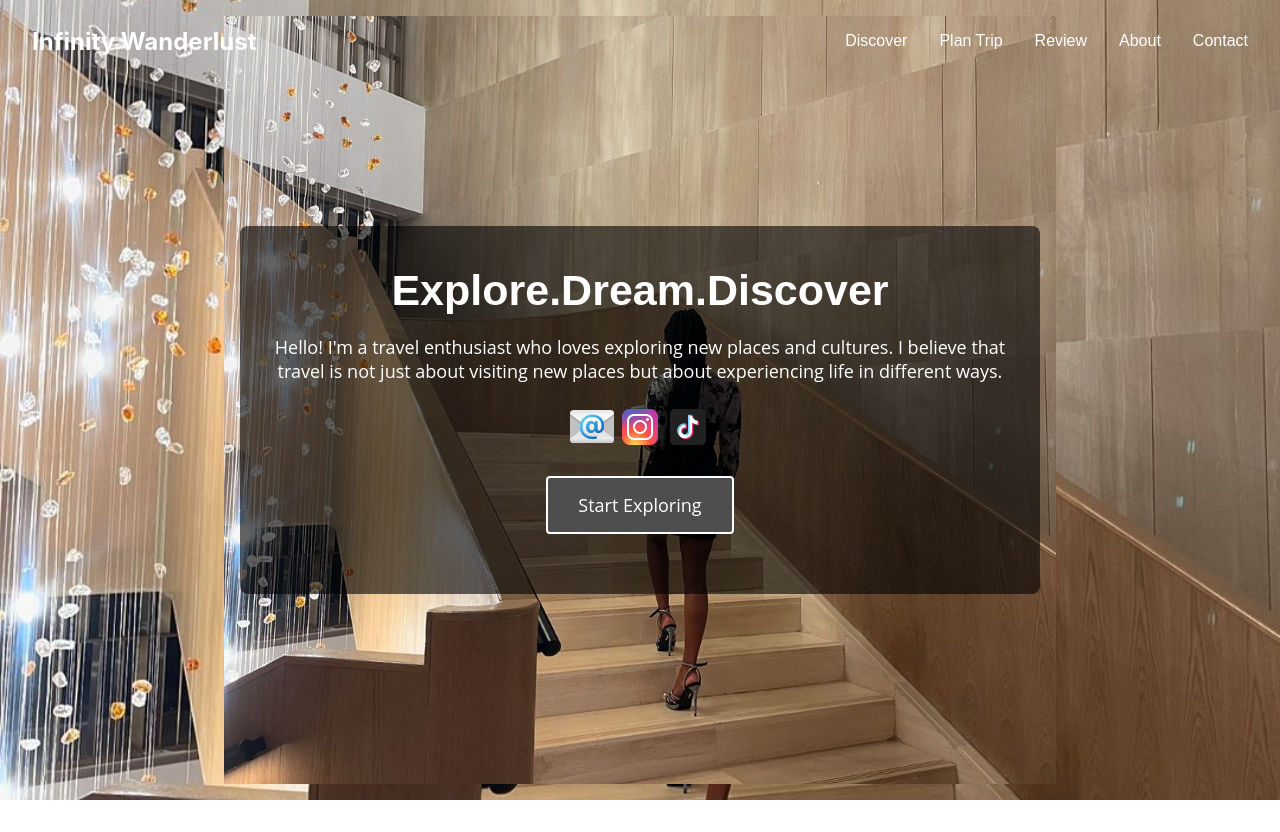
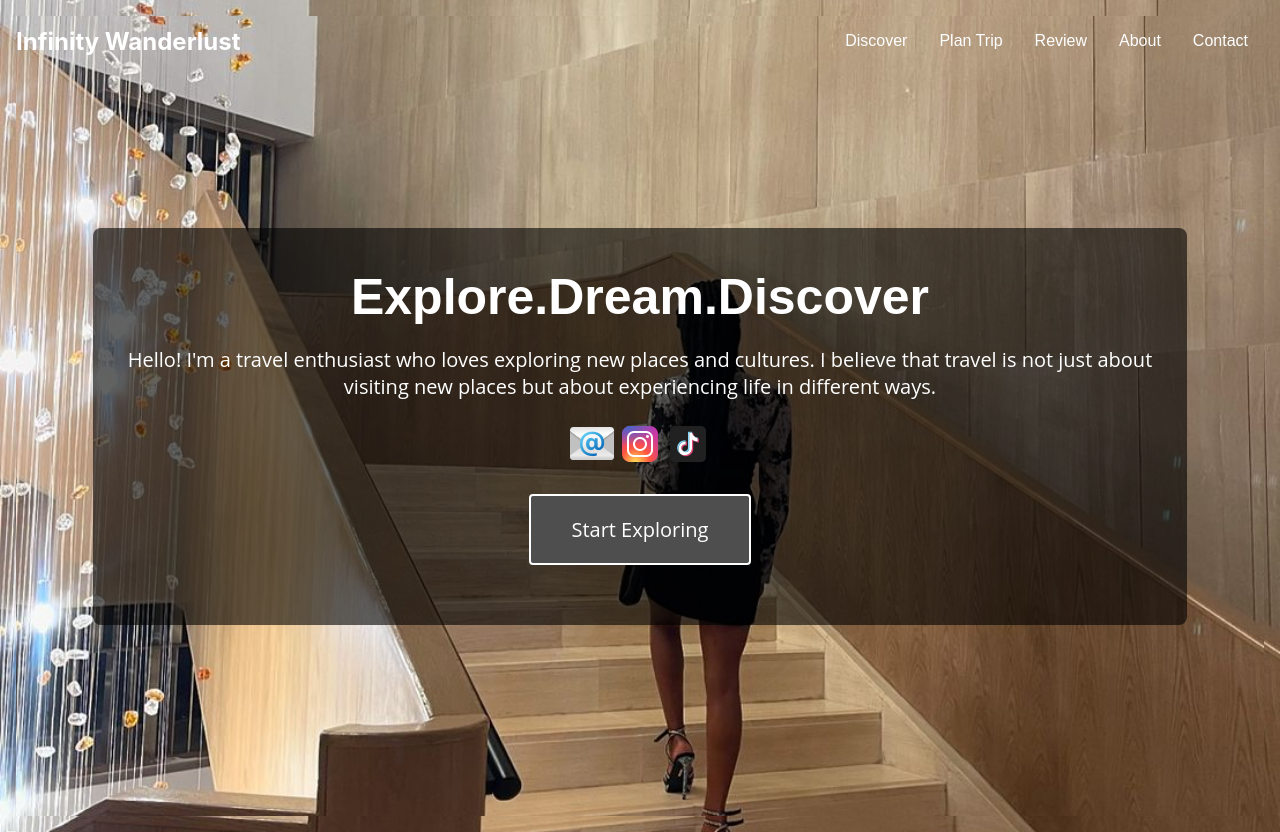
Before and after one commit to BM-Ghost/infinity-wanderlust, a React (Create React App) app: page / in a window 1280 px wide. Before the commit the page ends 800 px from the top, so only its background shows below. Built offline with nearby package versions, Linux system fonts and the light colour scheme.

Commit message:
Navigation

```diff
--- a/src/components/Main.css
+++ b/src/components/Main.css
@@ -1,3 +1,4 @@
+/* Main.css */
 .homepage {
   background-image: url('./images/jw_marriott.jpg');
   background-size: cover;
@@ -7,179 +8,68 @@
   padding: 16px;
   display: flex;
   flex-direction: column;
-  justify-content: center; /* Center vertically */
-  align-items: center; /* Center horizontally */
-  height: 100vh;
-}
-
-.main-container {
-  display: flex;
-  justify-content: space-between; /* Space between logo and menu */
-  align-items: center; /* Align items to the center */
+  justify-content: center;
+  align-items: center;
+  min-height: 100vh;
   width: 100%;
-  position: absolute;
-  top: 0;
-  left: 0;
-  padding: 16px;
-}
-
-.logo {
-  color: #fff;
-  font-size: 24px;
-  font-weight: bold;
-  text-align: left; /* Ensure logo is always aligned left */
-  margin-left: 16px; /* Add margin for spacing */
-}
-
-.nav-menu {
-  display: flex;
-  justify-content: flex-end; /* Align items to the right */
-  align-items: center;
-  gap: 20px;
-}
-
-.nav-icon {
-  display: none;
-  color: #fff;
-  cursor: pointer;
-  font-size: 24px;
-  position: absolute;
-  top: 16px;
-  left: 16px;
-}
-
-.dropdown {
-  position: relative;
-  display: inline-block;
-}
-
-.dropbtn {
-  background-color: transparent;
-  color: white;
-  padding: 16px;
-  font-size: 16px;
-  border: none;
-  cursor: pointer;
-}
-
-.dropbtn:hover {
-  background-color: grey; /* Change background color on hover */
-}
-
-.dropdown-content {
-  display: none;
-  position: absolute;
-  background-color: #f1f1f1;
-  min-width: 160px;
-  box-shadow: 0px 8px 16px 0px rgba(0,0,0,0.2);
-  z-index: 1;
-}
-
-.dropdown-content a {
-  color: black;
-  padding: 12px 16px;
-  text-decoration: none;
-  display: block;
-}
-
-.dropdown-content a:hover {
-  background-color: #ddd;
-}
-
-.dropdown:hover .dropdown-content {
-  display: block;
+  box-sizing: border-box; /* Ensures padding is included in element's total width and height */
 }
 
 .bio-section {
   margin-top: 20px;
-  background-color: rgba(0, 0, 0, 0.6); /* Semi-transparent background */
-  padding: 40px 20px; /* Increase padding for more space */
+  background-color: rgba(0, 0, 0, 0.6);
+  padding: 40px 20px;
   border-radius: 8px;
-  text-align: center; /* Center align text */
-  align-self: center; /* Center align within the parent */
-  max-width: 800px; /* Limit the width of the section */
-  color: #FFFFFF; /* Text color */
-  font-family: 'Open Sans', sans-serif; /* Font family */
-  font-size: 18px; /* Font size */
-  font-weight: 400; /* Font weight */
+  text-align: center;
+  max-width: 90%; /* Adjust max-width for better flexibility */
+  box-sizing: border-box; /* Ensures padding is included in element's total width and height */
+  color: #FFFFFF;
+  font-family: 'Open Sans', sans-serif;
+  font-size: 20px;
+  font-weight: 400;
 }
 
 .bio-section h2 {
-  margin: 0 0 20px 0; /* Increase margin for spacing */
-  font-family: 'Average', sans-serif; /* Font family */
-  font-size: 43px; /* Font size */
-  font-weight: 700; /* Font weight */
+  margin: 0 0 20px 0;
+  font-family: 'Average', sans-serif;
+  font-size: 50px;
+  font-weight: 700;
+  word-wrap: break-word; /* Allow words to break if they are too long */
 }
 
 .bio-section p {
-  margin: 0 0 20px 0; /* Increase margin for spacing */
-  font-size: 18px; /* Font size */
-  font-weight: 400; /* Font weight */
+  margin: 0 0 20px 0;
+  font-size: 20px;
+  font-weight: 400;
 }
 
 .explore-more-link {
   display: inline-block;
   color: #fff;
-  background-color: #4e4e4e; /* Primary button color */
-  padding: 15px 30px; /* Increase padding for larger button */
+  background-color: #4e4e4e;
+  padding: 20px 40px;
   text-decoration: none;
   border-radius: 4px;
   transition: background-color 0.3s ease;
-  border: 2px solid #fff; /* Add border for the box effect */
+  border: 2px solid #fff;
+  font-size: 20px;
 }
 
 .explore-more-link:hover {
-  background-color: #b37400; /* Darken button color on hover */
+  background-color: #b37400;
 }
 
+/* Media queries for devices with max-width of 768px (phones, small tablets) */
 @media (max-width: 768px) {
-  .nav-menu {
-    display: none; /* Hide the menu when screen is minimized */
-  }
-
-  .nav-icon {
-    display: block; /* Show the hamburger menu */
-  }
-
-  .menu {
-    display: none;
-    flex-direction: column;
-    position: absolute;
-    top: 60px;
-    left: 16px;
-    background-color: #333;
-    padding: 10px;
-    border-radius: 8px;
-  }
-
-  .menu.active {
-    display: flex;
-  }
-
-  .menu-item {
-    color: #fff;
-    padding: 10px;
-    cursor: pointer;
-    text-decoration: none;
-  }
-
-  .menu-item:hover {
-    background-color: grey;
-  }
-
-  .logo {
-    text-align: center; /* Center logo when screen is minimized */
-    flex: 1;
-    margin: 0; /* Reset margin for centering */
-  }
-
   .bio-section {
     margin-top: 40px;
-    padding: 30px 15px; /* Adjust padding for mobile view */
+    padding: 30px 15px;
+    max-width: 100%; /* Ensure bio section does not exceed screen width */
   }
 
   .bio-section h2 {
     font-size: 28px; /* Adjust font size for mobile view */
+    word-wrap: break-word; /* Ensure text breaks properly on small screens */
   }
 
   .bio-section p {
@@ -188,5 +78,6 @@
 
   .explore-more-link {
     padding: 12px 24px; /* Adjust padding for mobile view */
+    font-size: 16px; /* Adjust font size for mobile view */
   }
 }
--- a/src/components/Main.js
+++ b/src/components/Main.js
@@ -1,66 +1,15 @@
-import React, { useState, useRef, useEffect } from 'react';
+// Main.js
+import React from 'react';
 import './Main.css';
+import Navigation from './Navigation';
 import emailIcon from './images/email_icon.png';
 import instagramIcon from './images/instagram_icon.png';
 import tiktokIcon from './images/tiktok_icon.png';
 
 const Main = () => {
-  const [isMenuOpen, setIsMenuOpen] = useState(false);
-  const menuRef = useRef(null);
-
-  const toggleMenu = () => setIsMenuOpen(!isMenuOpen);
-
-  const handleClickOutside = (event) => {
-    if (menuRef.current && !menuRef.current.contains(event.target)) {
-      setIsMenuOpen(false);
-    }
-  };
-
-  useEffect(() => {
-    document.addEventListener('mousedown', handleClickOutside);
-    return () => {
-      document.removeEventListener('mousedown', handleClickOutside);
-    };
-  }, []);
-
   return (
     <div className="homepage">
-      <div className="main-container">
-        <div className="logo">Infinity Wanderlust</div>
-        <div className="nav-icon" onClick={toggleMenu}>
-          &#9776; {/* Unicode character for hamburger icon */}
-        </div>
-        <div ref={menuRef} className={`menu ${isMenuOpen ? 'active' : ''}`}>
-          <div className="dropdown">
-            <button className="dropbtn">Discover</button>
-            <div className="dropdown-content">
-              <a href="#!">Travel Experiences</a>
-              <a href="#!">Places to Visit</a>
-            </div>
-          </div>
-          <div className="dropdown">
-            <button className="dropbtn">Plan Trip</button>
-            <div className="dropdown-content">
-              <a href="#!">Itineraries</a>
-              <a href="#!">Travel Tips</a>
-            </div>
-          </div>
-          <div className="dropdown">
-            <button className="dropbtn">Review</button>
-            <div className="dropdown-content">
-              <a href="#!">Destination Reviews</a>
-              <a href="#!">Travel Blog</a>
-            </div>
-          </div>
-          <div className="dropdown">
-            <button className="dropbtn">About</button>
-          </div>
-          <div className="dropdown">
-            <button className="dropbtn">Contact</button>
-          </div>
-        </div>
-      </div>
-
+      <Navigation />
       <div className="bio-section">
         <h2>Explore.Dream.Discover</h2>
         <p>Hello! I'm a travel enthusiast who loves exploring new places and cultures. I believe that travel is not just about visiting new places but about experiencing life in different ways.</p>
--- /dev/null
+++ b/src/components/Navigation.css
@@ -0,0 +1,122 @@
+/* Navigation.css */
+.main-container {
+    display: flex;
+    justify-content: space-between;
+    align-items: center;
+    width: 100%;
+    padding: 16px;
+    position: absolute;
+    top: 0;
+    left: 0;
+    box-sizing: border-box; /* Ensures padding is included in element's total width and height */
+  }
+
+  .logo {
+    color: #fff;
+    font-size: 24px;
+    font-weight: bold;
+    text-align: left;
+  }
+
+  .nav-icon {
+    display: none;
+    color: #fff;
+    cursor: pointer;
+    font-size: 24px;
+    position: absolute;
+    top: 16px;
+    left: 16px; /* Keep hamburger menu on the left */
+  }
+
+  .nav-menu {
+    display: flex;
+    justify-content: flex-end;
+    align-items: center;
+    gap: 20px;
+  }
+
+  .dropdown {
+    position: relative;
+    display: inline-block;
+  }
+
+  .dropbtn {
+    background-color: transparent;
+    color: white;
+    padding: 16px;
+    font-size: 16px;
+    border: none;
+    cursor: pointer;
+  }
+
+  .dropbtn:hover {
+    background-color: grey;
+  }
+
+  .dropdown-content {
+    display: none;
+    position: absolute;
+    background-color: #f1f1f1;
+    min-width: 160px;
+    box-shadow: 0px 8px 16px 0px rgba(0,0,0,0.2);
+    z-index: 1;
+  }
+
+  .dropdown-content a {
+    color: black;
+    padding: 12px 16px;
+    text-decoration: none;
+    display: block;
+  }
+
+  .dropdown-content a:hover {
+    background-color: #ddd;
+  }
+
+  .dropdown:hover .dropdown-content {
+    display: block;
+  }
+
+  /* Media queries for devices with max-width of 768px (phones, small tablets) */
+  @media (max-width: 768px) {
+    .nav-menu {
+      display: none; /* Hide the menu when screen is minimized */
+    }
+
+    .nav-icon {
+      display: block; /* Show the hamburger menu */
+    }
+
+    .menu {
+      display: none;
+      flex-direction: column;
+      position: absolute;
+      top: 60px;
+      left: 16px;
+      background-color: #333;
+      padding: 10px;
+      border-radius: 8px;
+      width: calc(100% - 32px); /* Ensure the menu does not exceed the screen width */
+      box-sizing: border-box; /* Ensures padding is included in element's total width and height */
+    }
+
+    .menu.active {
+      display: flex;
+    }
+
+    .menu-item {
+      color: #fff;
+      padding: 10px;
+      cursor: pointer;
+      text-decoration: none;
+    }
+
+    .menu-item:hover {
+      background-color: grey;
+    }
+
+    .logo {
+      text-align: center; /* Center logo when screen is minimized */
+      flex: 1;
+    }
+  }
--- /dev/null
+++ b/src/components/Navigation.js
@@ -0,0 +1,63 @@
+// Navigation.js
+import React, { useState, useRef, useEffect } from 'react';
+import './Navigation.css';
+
+const Navigation = () => {
+  const [isMenuOpen, setIsMenuOpen] = useState(false);
+  const menuRef = useRef(null);
+
+  const toggleMenu = () => setIsMenuOpen(!isMenuOpen);
+
+  const handleClickOutside = (event) => {
+    if (menuRef.current && !menuRef.current.contains(event.target)) {
+      setIsMenuOpen(false);
+    }
+  };
+
+  useEffect(() => {
+    document.addEventListener('mousedown', handleClickOutside);
+    return () => {
+      document.removeEventListener('mousedown', handleClickOutside);
+    };
+  }, []);
+
+  return (
+    <div className="main-container">
+      <div className="logo">Infinity Wanderlust</div>
+      <div className="nav-icon" onClick={toggleMenu}>
+        &#9776; {/* Unicode character for hamburger icon */}
+      </div>
+      <div ref={menuRef} className={`menu ${isMenuOpen ? 'active' : ''}`}>
+        <div className="dropdown">
+          <button className="dropbtn">Discover</button>
+          <div className="dropdown-content">
+            <a href="#!">Travel Experiences</a>
+            <a href="#!">Places to Visit</a>
+          </div>
+        </div>
+        <div className="dropdown">
+          <button className="dropbtn">Plan Trip</button>
+          <div className="dropdown-content">
+            <a href="#!">Itineraries</a>
+            <a href="#!">Travel Tips</a>
+          </div>
+        </div>
+        <div className="dropdown">
+          <button className="dropbtn">Review</button>
+          <div className="dropdown-content">
+            <a href="#!">Destination Reviews</a>
+            <a href="#!">Travel Blog</a>
+          </div>
+        </div>
+        <div className="dropdown">
+          <button className="dropbtn">About</button>
+        </div>
+        <div className="dropdown">
+          <button className="dropbtn">Contact</button>
+        </div>
+      </div>
+    </div>
+  );
+};
+
+export default Navigation;
```
